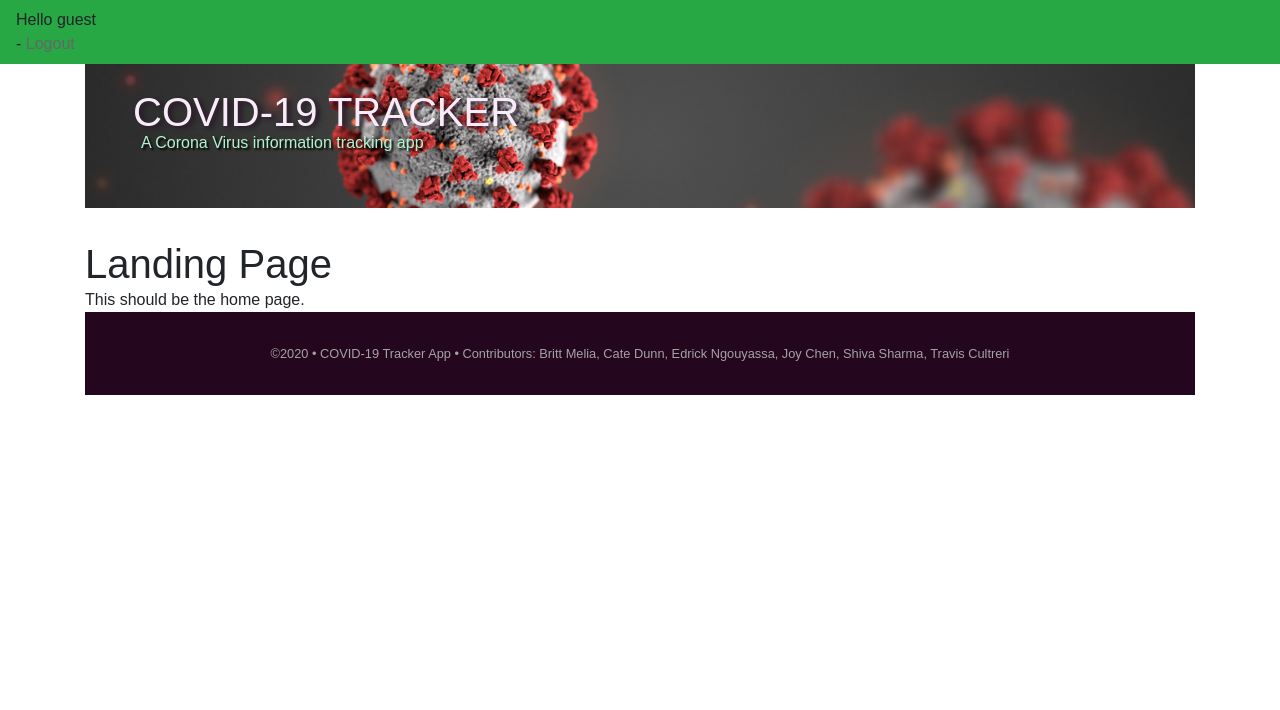
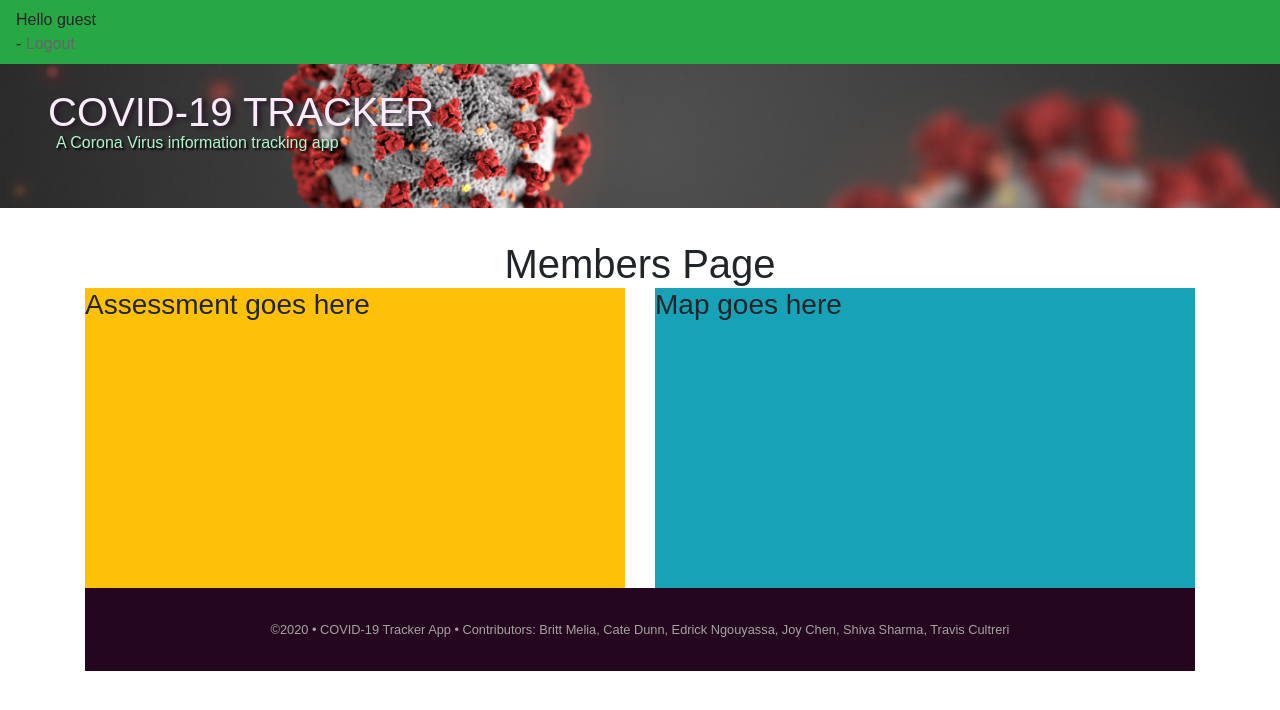
Before and after one commit to traviscult/COVID-19-Tracker, a React (Create React App) app in the folder client/: page /members in a window 1280 px wide. Shown: the top 710 px of the page. Built offline with nearby package versions, Linux system fonts and the light colour scheme; no server answers.

Commit message:
Members page simple layout

```diff
--- /dev/null
+++ b/client/src/components/members/Assessment.jsx
@@ -0,0 +1,10 @@
+import React from 'react'
+
+const Assessment = () => {
+  return (
+    <div className="bg-warning assessmentCol">
+      <h3> Assessment goes here</h3>
+    </div>
+  )
+}
+export default Assessment;
--- /dev/null
+++ b/client/src/components/members/Map.jsx
@@ -0,0 +1,10 @@
+import React from 'react'
+
+const Assessment = () => {
+  return (
+    <div className="bg-info mapCol">
+      <h3> Map goes here</h3>
+    </div>
+  )
+}
+export default Assessment;
--- a/client/src/pages/Pages.css
+++ b/client/src/pages/Pages.css
@@ -22,3 +22,11 @@ cursor: pointer;
   text-decoration: underline;
   opacity: .5;
 }
+
+.assessmentCol {
+  height: 300px;
+}
+
+.mapCol {
+  height: 300px;
+}
--- a/client/src/pages/members.js
+++ b/client/src/pages/members.js
@@ -1,15 +1,28 @@
 import React from 'react';
 import Header from '../components/header/Header';
 import Footer from '../components/footer/Footer';
+import './Pages.css';
+import Assessment from '../components/members/Assessment';
+import Map from '../components/members/Map';
 
 const Members = () => {
   return (
     <>
+
+      <Header />
+      <h1 className="text-center">Members Page</h1>
+
       <div class="container">
-          <Header />
+        <div className="row">
+          <div className="col-sm-12 col-md-6">
+            <Assessment />
+          </div>
+          <div className="col-sm-12 col-md-6">
+            <Map />
+          </div>
+        </div>
 
-          <h1>Landing Page</h1>
-          <p>This should be the home page.</p>
+
 
         <Footer />
       </div>
```
Also changed, not shown: package.json (+6 -6 lines), 1 other file (tests, documents, lock files or other folders). Lines whose indentation alone changed are shown as unchanged.
